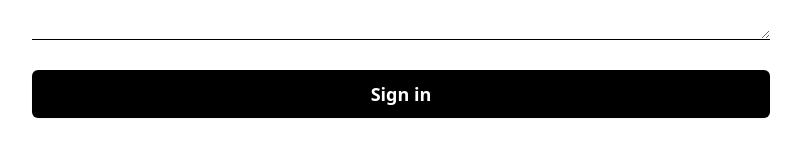
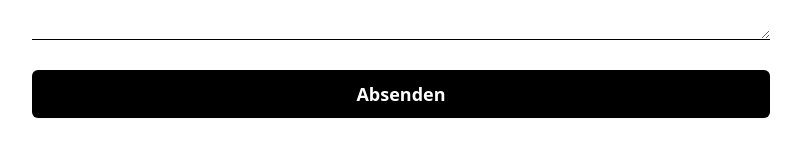
Before and after one commit to webexpert123/nicomgroup, a Next.js app: page / in a window 1280 px wide. Shown: the part 2847-3015 px from the top of the page, without its empty margins (239-1040 px from the left). Built offline with nearby package versions, Linux system fonts and the light colour scheme.

Commit message:
contact.js

```diff
--- a/pages/components/contact.js
+++ b/pages/components/contact.js
@@ -103,7 +103,7 @@ export default function Contact() {
                                     <span class="!absolute !-m-px !h-px !w-px !overflow-hidden !whitespace-nowrap !border-0 !p-0 ![clip:rect(0,0,0,0)]">Loading...</span>
                                     </div>
                                 </button>
-                            ):(<button type="submit" class="flex w-full justify-center rounded-md bg-black px-10 py-3 text-sm font-semibold leading-6 text-white shadow-sm hover:bg-black focus-visible:outline focus-visible:outline-2 focus-visible:outline-offset-2 focus-visible:outline-black">Sign in</button>)}
+                            ):(<button type="submit" class="flex w-full justify-center rounded-md bg-black px-10 py-3 text-sm font-semibold leading-6 text-white shadow-sm hover:bg-black focus-visible:outline focus-visible:outline-2 focus-visible:outline-offset-2 focus-visible:outline-black">Absenden</button>)}
                         </div>
                     </form>
                 </div>
```
